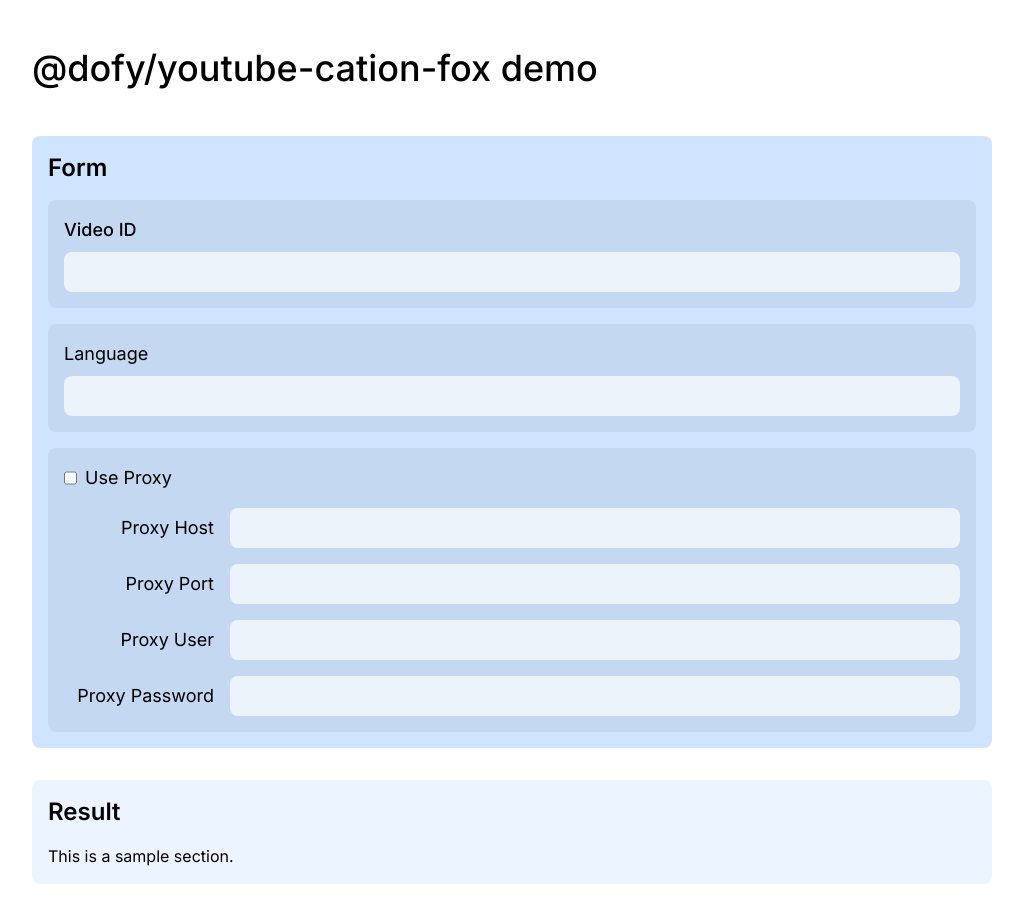
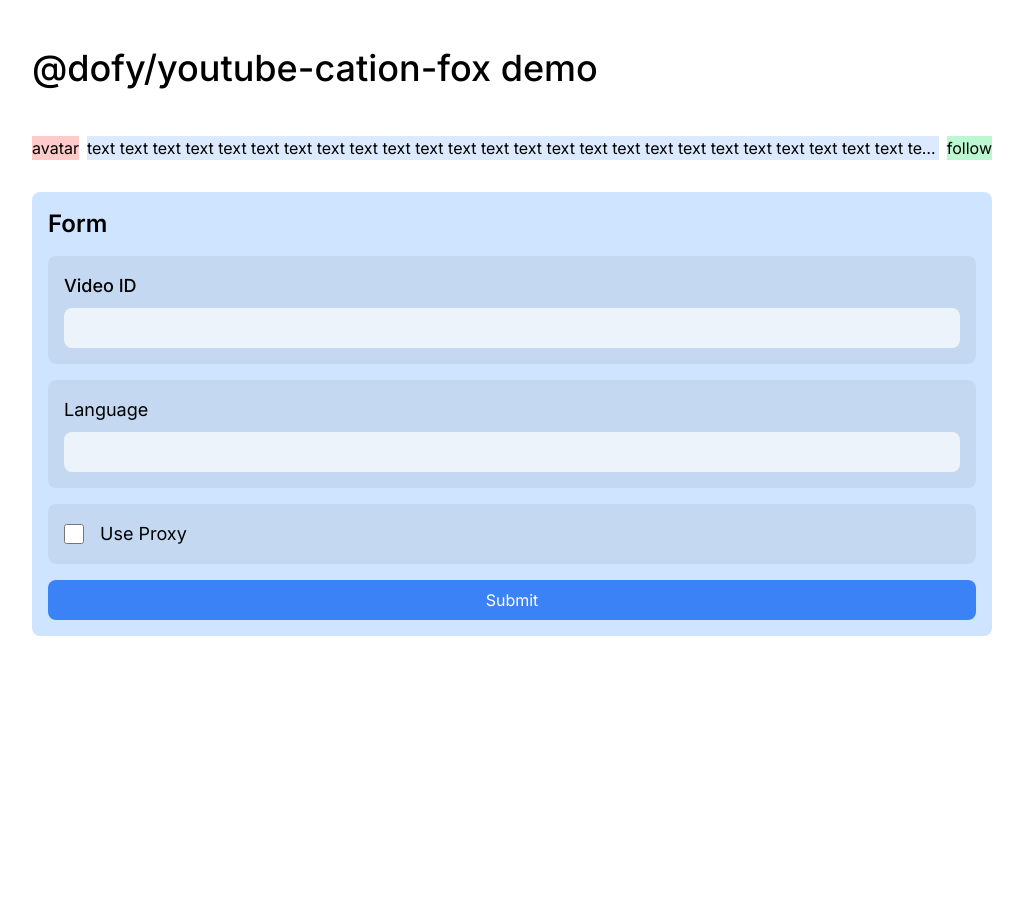
Before and after one commit to dofy/youtube-caption-fox, a Next.js app in the folder sample/: page / in a window 1280 px wide. Shown: the whole page, without its empty margins (128-1151 px from the left). After the commit the page ends 800 px from the top, so only its background shows below. Built offline with nearby package versions, Linux system fonts and the light colour scheme.

Commit message:
update page

```diff
--- a/sample/src/app/page.tsx
+++ b/sample/src/app/page.tsx
@@ -1,18 +1,5 @@
-import { FormView } from '@/components/Form'
+import { HomeView } from '@/components/HomeView'
 
 export default function Home() {
-  return (
-    <main className="mx-auto flex max-w-screen-lg flex-col gap-8 p-8">
-      <header className="py-4">
-        <h1 className="text-4xl font-medium">@dofy/youtube-cation-fox demo</h1>
-      </header>
-
-      <FormView />
-
-      <section className="flex flex-col gap-4 rounded-lg bg-blue-200/30 p-4">
-        <h3 className="text-2xl font-semibold">Result</h3>
-        <p>This is a sample section.</p>
-      </section>
-    </main>
-  )
+  return <HomeView />
 }
--- a/sample/src/components/Form/index.tsx
+++ /dev/null
@@ -1,98 +0,0 @@
-'use client'
-import { useState } from 'react'
-
-interface FormViewProps {
-  onSubmit: (videoId: string) => void
-}
-
-export const FormView = () => {
-  const [videoId, setVideoId] = useState('')
-
-  return (
-    <section className="flex flex-col gap-4 rounded-lg bg-blue-400/30 p-4">
-      <h3 className="text-2xl font-semibold">Form</h3>
-      <div className="flex flex-col gap-2 rounded-lg bg-black/5 p-4">
-        <label htmlFor="videoId" className="text-lg font-medium">
-          Video ID
-        </label>
-        <input
-          type="text"
-          id="videoId"
-          value={videoId}
-          onChange={(e) => setVideoId(e.target.value)}
-          className="rounded-lg bg-white/70 p-2 focus:outline-none focus:ring-2 focus:ring-black/50"
-        />
-      </div>
-      <div className="flex flex-col gap-2 rounded-lg bg-black/5 p-4">
-        <label htmlFor="lang" className="text-lg">
-          Language
-        </label>
-        <input
-          type="text"
-          id="lang"
-          className="rounded-lg bg-white/70 p-2 focus:outline-none focus:ring-2 focus:ring-black/50"
-        />
-      </div>
-      <div className="flex flex-col gap-4 rounded-lg bg-black/5 p-4">
-        <div className="flex gap-2">
-          <input type="checkbox" id="useProxy" />
-          <label htmlFor="useProxy" className="text-lg">
-            Use Proxy
-          </label>
-        </div>
-        <div className="flex items-center gap-4">
-          <label
-            htmlFor="proxyHost"
-            className="min-w-[150px] text-right text-lg"
-          >
-            Proxy Host
-          </label>
-          <input
-            type="text"
-            id="proxyHost"
-            className="flex-1 rounded-lg bg-white/70 p-2 focus:outline-none focus:ring-2 focus:ring-black/50"
-          />
-        </div>
-        <div className="flex items-center gap-4">
-          <label
-            htmlFor="proxyPort"
-            className="min-w-[150px] text-right text-lg"
-          >
-            Proxy Port
-          </label>
-          <input
-            type="text"
-            id="proxyPort"
-            className="flex-1 rounded-lg bg-white/70 p-2 focus:outline-none focus:ring-2 focus:ring-black/50"
-          />
-        </div>
-        <div className="flex items-center gap-4">
-          <label
-            htmlFor="proxyUser"
-            className="min-w-[150px] text-right text-lg"
-          >
-            Proxy User
-          </label>
-          <input
-            type="text"
-            id="proxyUser"
-            className="flex-1 rounded-lg bg-white/70 p-2 focus:outline-none focus:ring-2 focus:ring-black/50"
-          />
-        </div>
-        <div className="flex items-center gap-4">
-          <label
-            htmlFor="proxyPass"
-            className="min-w-[150px] text-right text-lg"
-          >
-            Proxy Password
-          </label>
-          <input
-            type="password"
-            id="proxyPass"
-            className="flex-1 rounded-lg bg-white/70 p-2 focus:outline-none focus:ring-2 focus:ring-black/50"
-          />
-        </div>
-      </div>
-    </section>
-  )
-}
--- /dev/null
+++ b/sample/src/components/FormView/index.tsx
@@ -0,0 +1,135 @@
+'use client'
+
+import { FC, useState } from 'react'
+import { FormData } from '../types'
+import React from 'react'
+
+interface FormViewProps {
+  onSubmit: (data: FormData) => void
+}
+
+const DefaultFormData: FormData = {
+  videoId: '',
+  lang: '',
+}
+
+export const FormView: FC<FormViewProps> = ({ onSubmit }) => {
+  const [viaProxy, setViaProxy] = useState(false)
+  const [submitData, setSubmitData] = useState<FormData>({
+    ...DefaultFormData,
+  })
+
+  const handleSubmit = () => {
+    onSubmit(submitData)
+  }
+
+  return (
+    <section className="flex flex-col gap-4 rounded-lg bg-blue-400/30 p-4">
+      <h3 className="text-2xl font-semibold">Form</h3>
+      <div className="flex flex-col gap-2 rounded-lg bg-black/5 p-4">
+        <label htmlFor="videoId" className="text-lg font-medium">
+          Video ID
+        </label>
+        <input
+          type="text"
+          id="videoId"
+          value={submitData.videoId}
+          onChange={(evt) =>
+            setSubmitData((prev) => ({
+              ...prev,
+              videoId: evt.target.value,
+            }))
+          }
+          className="rounded-lg bg-white/70 p-2 focus:outline-none focus:ring-2 focus:ring-black/50"
+        />
+      </div>
+      <div className="flex flex-col gap-2 rounded-lg bg-black/5 p-4">
+        <label htmlFor="lang" className="text-lg">
+          Language
+        </label>
+        <input
+          type="text"
+          id="lang"
+          className="rounded-lg bg-white/70 p-2 focus:outline-none focus:ring-2 focus:ring-black/50"
+        />
+      </div>
+      <div className="flex flex-col gap-4 rounded-lg bg-black/5 p-4">
+        <div className="flex items-center gap-4">
+          <input
+            type="checkbox"
+            id="useProxy"
+            checked={viaProxy}
+            className="h-5 w-5"
+            onChange={(evt) => setViaProxy(evt.target.checked)}
+          />
+          <label htmlFor="useProxy" className="text-lg">
+            Use Proxy
+          </label>
+        </div>
+
+        <section className={`flex-col gap-4 ${viaProxy ? 'flex' : 'hidden'}`}>
+          <div className="flex items-center gap-4">
+            <label
+              htmlFor="proxyHost"
+              className="min-w-[150px] text-right text-lg"
+            >
+              Proxy Host
+            </label>
+            <input
+              type="text"
+              id="proxyHost"
+              className="flex-1 rounded-lg bg-white/70 p-2 focus:outline-none focus:ring-2 focus:ring-black/50"
+            />
+          </div>
+          <div className="flex items-center gap-4">
+            <label
+              htmlFor="proxyPort"
+              className="min-w-[150px] text-right text-lg"
+            >
+              Proxy Port
+            </label>
+            <input
+              type="text"
+              id="proxyPort"
+              className="flex-1 rounded-lg bg-white/70 p-2 focus:outline-none focus:ring-2 focus:ring-black/50"
+            />
+          </div>
+          <div className="flex items-center gap-4">
+            <label
+              htmlFor="proxyUser"
+              className="min-w-[150px] text-right text-lg"
+            >
+              Proxy User
+            </label>
+            <input
+              type="text"
+              id="proxyUser"
+              className="flex-1 rounded-lg bg-white/70 p-2 focus:outline-none focus:ring-2 focus:ring-black/50"
+            />
+          </div>
+          <div className="flex items-center gap-4">
+            <label
+              htmlFor="proxyPass"
+              className="min-w-[150px] text-right text-lg"
+            >
+              Proxy Password
+            </label>
+            <input
+              type="password"
+              id="proxyPass"
+              className="flex-1 rounded-lg bg-white/70 p-2 focus:outline-none focus:ring-2 focus:ring-black/50"
+            />
+          </div>
+        </section>
+      </div>
+      <div className="flex">
+        <button
+          onClick={handleSubmit}
+          className="flex-1 rounded-lg bg-blue-500 p-2 text-white hover:bg-blue-600 focus:outline-none focus:ring-2 focus:ring-blue-500"
+        >
+          Submit
+        </button>
+      </div>
+    </section>
+  )
+}
--- /dev/null
+++ b/sample/src/components/HeaderView/index.tsx
@@ -0,0 +1,9 @@
+import { FC } from 'react'
+
+export const HeaderView: FC = () => {
+  return (
+    <header className="py-4">
+      <h1 className="text-4xl font-medium">@dofy/youtube-cation-fox demo</h1>
+    </header>
+  )
+}
--- /dev/null
+++ b/sample/src/components/HomeView/index.tsx
@@ -0,0 +1,28 @@
+'use client'
+
+import { FC } from 'react'
+import { FormView } from '../FormView'
+import { HeaderView } from '../HeaderView'
+import type { FormData } from '../types'
+
+export const HomeView: FC = () => {
+  return (
+    <main className="mx-auto flex max-w-screen-lg flex-col gap-8 p-8">
+      <HeaderView />
+      <div className="flex gap-2">
+        {/* avatar */}
+        <div className="bg-red-200">avatar</div>
+        {/* content */}
+        <div className="flex-1 overflow-hidden text-ellipsis text-nowrap bg-blue-100">
+          text text text text text text text text text text text text text text
+          text text text text text text text text text text text text text text
+          text text
+        </div>
+        {/* button */}
+        <div className="bg-green-200">follow</div>
+      </div>
+
+      <FormView onSubmit={(data: FormData) => console.log(data)} />
+    </main>
+  )
+}
--- /dev/null
+++ b/sample/src/components/ResultView/index.tsx
@@ -0,0 +1,12 @@
+'use client'
+
+import { FC } from 'react'
+
+export const ResultView: FC = () => {
+  return (
+    <section className="flex flex-col gap-4 rounded-lg bg-blue-200/30 p-4">
+      <h3 className="text-2xl font-semibold">Result</h3>
+      <p>This is a sample section.</p>
+    </section>
+  )
+}
```
